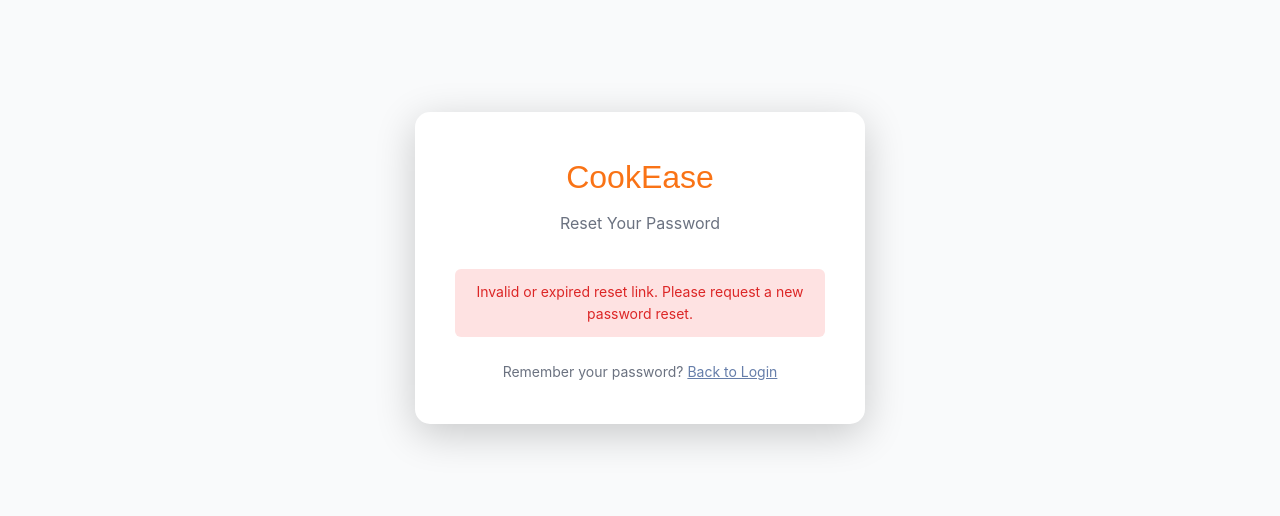
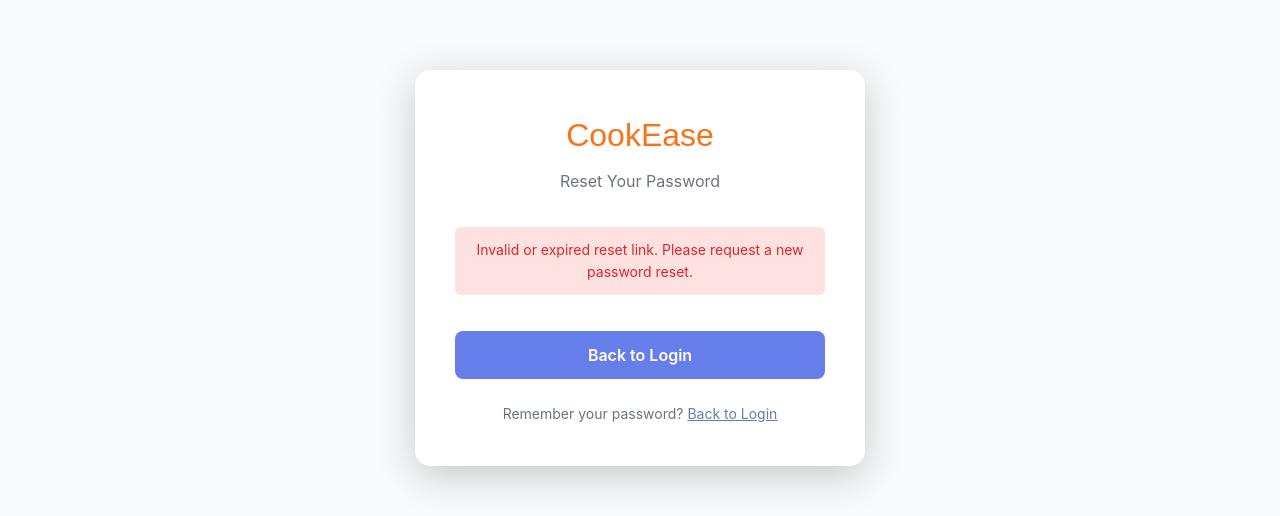
Before and after one commit to Eevee16/cookease, a React (Vite) app: page /reset-password in a window 1280 px wide. Shown: the part 244-760 px from the top of the page. Built offline with nearby package versions, Linux system fonts and the light colour scheme; no server answers; a web font is replaced by a local one.

Commit message:
fixed and ready for bug finding and final testing

```diff
--- a/src/components/Auth/ResetPassword.jsx
+++ b/src/components/Auth/ResetPassword.jsx
@@ -11,71 +11,82 @@ function ResetPassword() {
   const [error, setError] = useState('')
   const [success, setSuccess] = useState(false)
   const [recoveryReady, setRecoveryReady] = useState(false)
+  const [checking, setChecking] = useState(true)
 
   useEffect(() => {
-    let hasHandledRecovery = false
+    let mounted = true
+    let errorTimeout = null
 
-    // Listen for auth state changes to handle password reset links
-    const { data: { subscription } } = supabase.auth.onAuthStateChange(async (event, session) => {
-      console.log('Auth state change in reset password:', event, session)
-
-      if (event === 'PASSWORD_RECOVERY' && session && !hasHandledRecovery) {
-        // User arrived via password reset link and session is established
-        hasHandledRecovery = true
-        setError('')
-        setRecoveryReady(true)
-        console.log('Password recovery session established')
-      } else if (event === 'SIGNED_IN' && session && !hasHandledRecovery) {
-        // Check if this is a recovery session
+    const handlePasswordRecovery = async () => {
+      try {
+        // Check if we have recovery parameters in the URL
         const hashParams = new URLSearchParams(window.location.hash.substring(1))
         const type = hashParams.get('type')
-        if (type === 'recovery') {
-          hasHandledRecovery = true
+        const accessToken = hashParams.get('access_token')
+
+        if (type !== 'recovery' || !accessToken) {
+          // Not a recovery link
+          if (mounted) {
+            setError('Invalid or expired reset link. Please request a new password reset.')
+            setChecking(false)
+          }
+          return
+        }
+
+        // We have recovery parameters - wait for Supabase to process them
+        // Set a timeout to show error if session isn't established
+        errorTimeout = setTimeout(() => {
+          if (mounted && !recoveryReady) {
+            setError('Failed to process reset link. Please request a new password reset.')
+            setChecking(false)
+          }
+        }, 5000) // Wait 5 seconds max
+
+        // Listen for auth state changes
+        const { data: { subscription } } = supabase.auth.onAuthStateChange(async (event, session) => {
+          console.log('Auth event:', event, session?.user?.id)
+
+          if (!mounted) return
+
+          if (event === 'PASSWORD_RECOVERY' || (event === 'SIGNED_IN' && session)) {
+            // Recovery session established
+            clearTimeout(errorTimeout)
+            setError('')
+            setRecoveryReady(true)
+            setChecking(false)
+            console.log('Password recovery ready')
+          }
+        })
+
+        // Also check current session immediately
+        const { data: { session } } = await supabase.auth.getSession()
+        if (session && mounted) {
+          clearTimeout(errorTimeout)
           setError('')
           setRecoveryReady(true)
-          console.log('Recovery session signed in')
+          setChecking(false)
         }
-      } else if (!session && !hasHandledRecovery) {
-        // No session - check if we should show error
-        const hashParams = new URLSearchParams(window.location.hash.substring(1))
-        const type = hashParams.get('type')
-        if (type === 'recovery') {
-          // Wait a bit for Supabase to process the tokens
-          setTimeout(() => {
-            if (!hasHandledRecovery) {
-              setError('Processing reset link... Please wait.')
-            }
-          }, 2000)
-        } else {
-          setError('Invalid or expired reset link. Please request a new password reset.')
+
+        return () => {
+          mounted = false
+          subscription.unsubscribe()
+          clearTimeout(errorTimeout)
         }
-      }
-    })
-
-    // Initial check - give Supabase time to process hash tokens
-    const checkInitialState = async () => {
-      await new Promise(resolve => setTimeout(resolve, 1000)) // Wait 1 second
-
-      const { data: { session } } = await supabase.auth.getSession()
-      const hashParams = new URLSearchParams(window.location.hash.substring(1))
-      const type = hashParams.get('type')
-
-      if (session && type === 'recovery') {
-        hasHandledRecovery = true
-        setError('')
-        setRecoveryReady(true)
-        console.log('Initial recovery session found')
-      } else if (type === 'recovery' && !session) {
-        // Still no session, but we have recovery tokens - Supabase might still be processing
-        setError('Processing reset link... Please wait.')
-      } else if (!type || type !== 'recovery') {
-        setError('Invalid or expired reset link. Please request a new password reset.')
+      } catch (err) {
+        console.error('Recovery check error:', err)
+        if (mounted) {
+          setError('Failed to process reset link. Please try again.')
+          setChecking(false)
+        }
       }
     }
 
-    checkInitialState()
+    handlePasswordRecovery()
 
-    return () => subscription.unsubscribe()
+    return () => {
+      mounted = false
+      if (errorTimeout) clearTimeout(errorTimeout)
+    }
   }, [])
 
   const handleSubmit = async (e) => {
@@ -161,12 +172,25 @@ function ResetPassword() {
           <p className="auth-subtitle">Reset Your Password</p>
         </div>
 
-        {!recoveryReady ? (
+        {checking ? (
+          // Still checking - show loading
+          <div className="auth-form">
+            <div className="auth-info">Verifying reset link...</div>
+          </div>
+        ) : !recoveryReady ? (
+          // Check complete, but no valid session
           <div className="auth-form">
             {error && <div className="auth-error">{error}</div>}
-            {!error && <div className="auth-info">Processing your reset link...</div>}
+            <button
+              onClick={() => navigate('/login')}
+              className="auth-btn"
+              style={{ marginTop: '16px' }}
+            >
+              Back to Login
+            </button>
           </div>
         ) : (
+          // Valid session - show form
           <form className="auth-form" onSubmit={handleSubmit}>
             {error && <div className="auth-error">{error}</div>}
 
```
